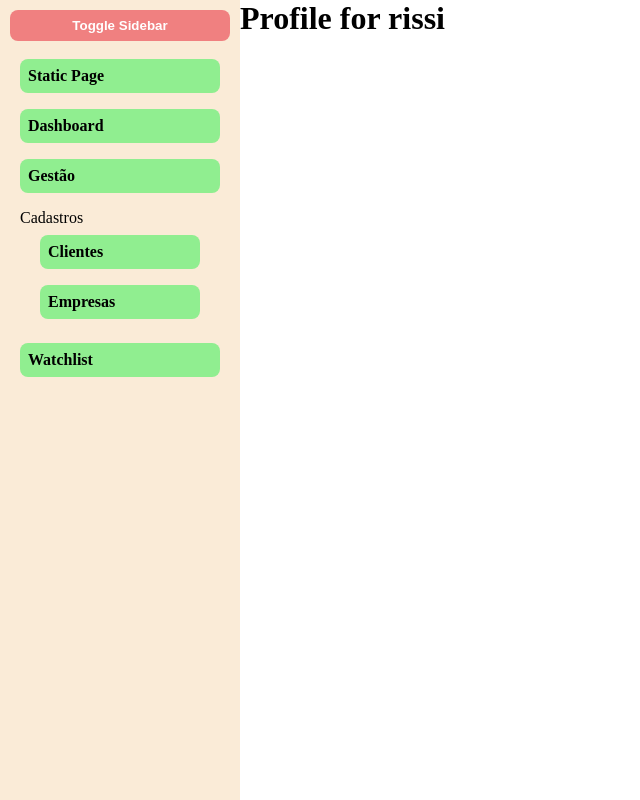
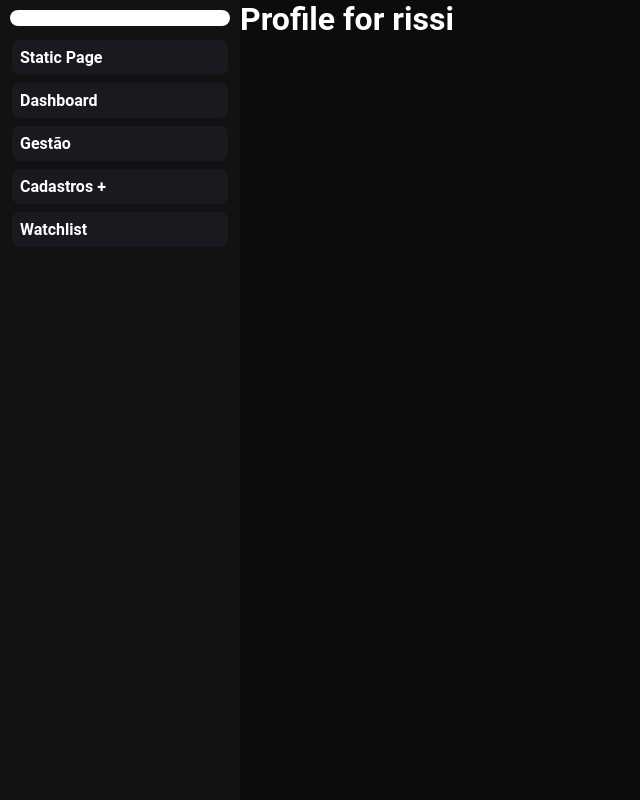
Before and after one commit to glrmrissi/dynamic-navigation-angular, an Angular app: page /static-page in a window 1280 px wide. Shown: the whole page, without its empty margins (0-640 px from the left). Built offline with nearby package versions, Linux system fonts and the light colour scheme.

Commit message:
feat: enhance navigation and styling; update SidebarComponent for collapsible items and improve styles

```diff
--- a/src/app/main/register/register.html
+++ b/src/app/main/register/register.html
@@ -1 +1 @@
-<p>register works!</p>
+<p>register works!</p>ng ns
--- a/src/navigation/navigation.data.ts
+++ b/src/navigation/navigation.data.ts
@@ -5,6 +5,7 @@ export type NavigationItem = {
   link?: string;
   type: 'basic' | 'collapsable' | 'group';
   children?: NavigationItem[];
+  expanded?: boolean;
 }
 
 export const appNavigation: NavigationItem[] = [
--- a/src/navigation/navigation.module.ts
+++ b/src/navigation/navigation.module.ts
@@ -3,10 +3,11 @@ import { NavigationService } from "./navigation.service";
 import { RouterModule } from "@angular/router";
 import { SidebarComponent } from './navigation';
 import { CommonModule } from "@angular/common";
+import { MatIconModule } from "@angular/material/icon";
 
 @NgModule({
   declarations: [SidebarComponent],
-  imports: [RouterModule, CommonModule],
+  imports: [RouterModule, CommonModule, MatIconModule],
   providers: [NavigationService],
   exports: [SidebarComponent]
 })
--- a/src/navigation/navigation.scss
+++ b/src/navigation/navigation.scss
@@ -1,23 +1,30 @@
+$primary-color: #121212;
+$primary-hover-color: #1e1e1e;
+$font-color: #ffffff;
+
 .side-bar {
     display: flex;
     flex-direction: column;
     width: 15rem;
     height: 100vh;
-    background-color: antiquewhite;
+    background-color: $primary-color;
     transition: all 0.2s ease;
+
     button {
         margin: 10px;
         padding: 8px;
         border: none;
         border-radius: 8px;
-        background-color: lightcoral;
-        color: white;
+        background-color: $font-color;
+        color: $primary-color;
         font-weight: bold;
         cursor: pointer;
+
         &:hover {
-            background-color: coral;
+            background-color: $primary-hover-color;
         }
     }
+
     ul {
         flex: 1;
         list-style: none;
@@ -26,19 +33,32 @@
         display: flex;
         flex-direction: column;
         align-items: left;
+        user-select: none;
+
+        .collapsable {
+            margin: 4px 12px;
+            padding: 8px;
+            border-radius: 8px;
+            background-color: #19191f;
+            color: $font-color;
+            font-weight: bold;
+            cursor: pointer;
+        }
+
         li {
-            margin: 8px 20px;
+            margin: 4px 12px;
+
             a {
                 display: flex;
                 border-radius: 8px;
-                background-color: lightgreen;
+                background-color: #19191f;
                 padding: 8px;
                 text-decoration: none;
-                color: black;
+                color: $font-color;
                 font-weight: bold;
+
                 &:hover {
-                    background-color: greenyellow;
-                    color: gray;
+                    background-color: #1e1e1e;
                 }
             }
         }
@@ -47,14 +67,19 @@
 
 .side-bar.collapsed {
     width: 4rem;
-    ul, li, a, span {
+
+    ul,
+    li,
+    a,
+    span {
         display: none;
     }
-    ul, li, a {
+
+    ul,
+    li,
+    a {
         justify-content: center;
     }
-
-
 }
 
 /* navigation.scss --- IGNORE --- */
--- a/src/navigation/navigation.ts
+++ b/src/navigation/navigation.ts
@@ -9,15 +9,16 @@ import { NavigationItem } from './navigation.data';
   styleUrls: ['./navigation.scss'],
   template: `
     <aside class="side-bar">
-      <button (click)="toggleSidebar()">Toggle Sidebar</button>
+      <button (click)="toggleSidebar()" aria-hidden="false" aria-label="Example home icon" fontIcon="home">
+      </button>
       <ul>
         <ng-container *ngFor="let item of navigation$ | async">
           <li *ngIf="item.type === 'basic'">
             <a [routerLink]="item.link">{{ item.title }}</a>
           </li>
-          <li *ngIf="item.type === 'collapsable'">
-            {{ item.title }}
-            <ul>
+          <li class="collapsable" *ngIf="item.type === 'collapsable'" (click)="item.expanded = !item.expanded">
+            {{ item.title }} {{ item.expanded ? '-' : '+' }}
+            <ul *ngIf="item.expanded">
               <li *ngFor="let child of item.children">
                 <a [routerLink]="child.link">{{ child.title }}</a>
               </li>
--- a/src/styles.scss
+++ b/src/styles.scss
@@ -5,4 +5,12 @@
     box-sizing: border-box;
 }
 
+
+html, body {
+    font-family: 'Roboto', sans-serif;
+    background-color: #0c0c0c;
+    color: #ffffff;
+    font-size: 1rem;
+}
+
 /* styles.scss --- IGNORE --- */
```
Also changed, not shown: src/navigation/navigation.service.ts (line endings or trailing spaces). Lines whose indentation alone changed are shown as unchanged.
